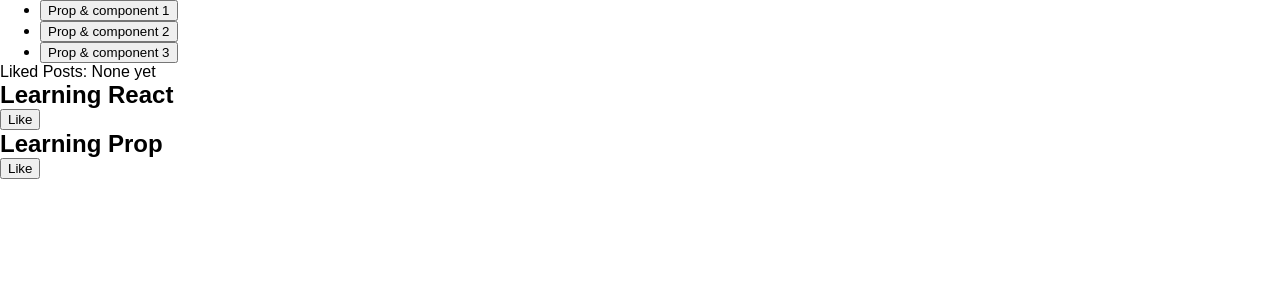
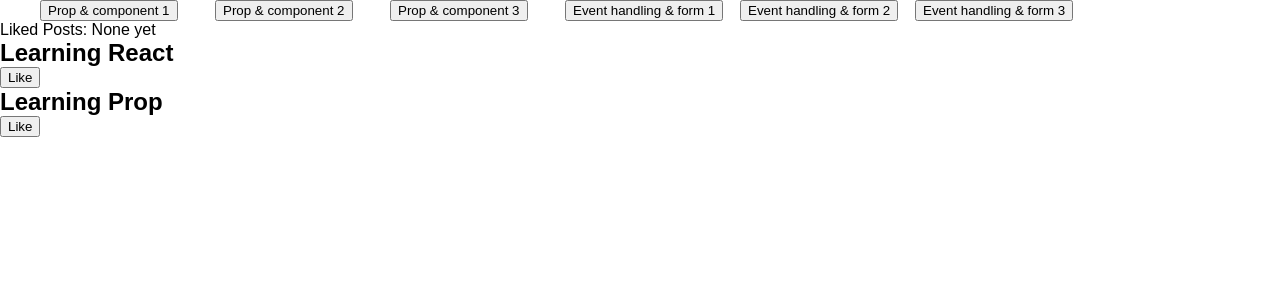
Before and after one commit to akbar-widya/React-fundamental-pt1, a React (Vite) app: page / in a window 1280 px wide. Shown: the top 300 px of the page. Built offline with nearby package versions, Linux system fonts and the light colour scheme.

Commit message:
2. Event handling & form - controlled form; the value comes from React state, and every keystroke fires onChange.

```diff
--- a/src/App.jsx
+++ b/src/App.jsx
@@ -2,11 +2,17 @@
 import Topic1Lesson1 from "./props-n-component/Topic1Lesson1";
 import Topic1Lesson2 from "./props-n-component/Topic1Lesson2";
 import Topic1Lesson3 from "./props-n-component/Topic1Lesson3";
+import Topic2Lesson1 from "./event-handling-n-controlled-form/Topic2Lesson1";
+import Topic2Lesson2 from "./event-handling-n-controlled-form/Topic2Lesson2";
+import Topic2Lesson3 from "./event-handling-n-controlled-form/Topic2Lesson3";
 
 const lessonRegistry = {
   1.1: { title: "Prop & component 1", component: Topic1Lesson1 },
   1.2: { title: "Prop & component 2", component: Topic1Lesson2 },
   1.3: { title: "Prop & component 3", component: Topic1Lesson3 },
+  2.1: { title: "Event handling & form 1", component: Topic2Lesson1 },
+  2.2: { title: "Event handling & form 2", component: Topic2Lesson2 },
+  2.3: { title: "Event handling & form 3", component: Topic2Lesson3 },
 };
 
 function App() {
@@ -16,12 +22,10 @@
 
   return (
     <div>
-      <ul>
+      <ul class="grid-container">
         {Object.entries(lessonRegistry).map(([id, data]) => (
           <li key={id}>
-            <button onClick={() => setActiveId(id)}>
-              {data.title}
-            </button>
+            <button onClick={() => setActiveId(id)}>{data.title}</button>
           </li>
         ))}
       </ul>
--- /dev/null
+++ b/src/event-handling-n-controlled-form/Topic2Lesson1.jsx
@@ -0,0 +1,18 @@
+import { useState } from "react";
+
+function SearchBox() {
+  const [query, setQuery] = useState("");
+
+  return (
+    <input
+      type="text"
+      value={query}
+      onChange={(e) => setQuery(e.target.value)}
+      placeholder="Search..."
+    />
+  );
+}
+
+export default function Topic2Lesson1() {
+  return <SearchBox />;
+}
--- /dev/null
+++ b/src/event-handling-n-controlled-form/Topic2Lesson2.jsx
@@ -0,0 +1,3 @@
+export default function Topic2Lesson2() {
+  return <div>Topic2Lesson2</div>;
+}
--- /dev/null
+++ b/src/event-handling-n-controlled-form/Topic2Lesson3.jsx
@@ -0,0 +1,3 @@
+export default function Topic2Lesson3() {
+  return <div>Topic2Lesson3</div>;
+}
--- a/src/index.css
+++ b/src/index.css
@@ -1,6 +1,11 @@
 * {
     font-family: "Public Sans", Arial, sans-serif;
     margin: 0;
+}
+
+li {
+    list-style: none;
+    padding: 0;
 }
 
 .btn-dark {
@@ -10,3 +15,8 @@
     border: 1px solid #000000;
     cursor: pointer;
 }
+
+.grid-container {
+  display: grid;
+  grid-template-columns: repeat(auto-fit, 175px);
+}
```
Also changed, not shown: src/props-n-component/Topic1Lesson2.jsx (+7 -7 lines), src/props-n-component/Topic1Lesson3.jsx (+5 -5 lines).
